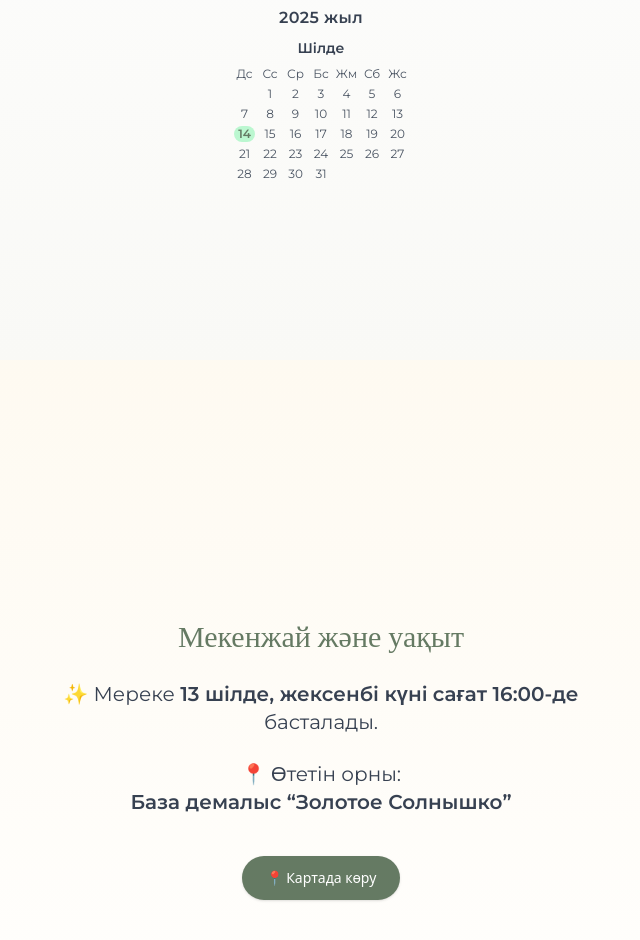
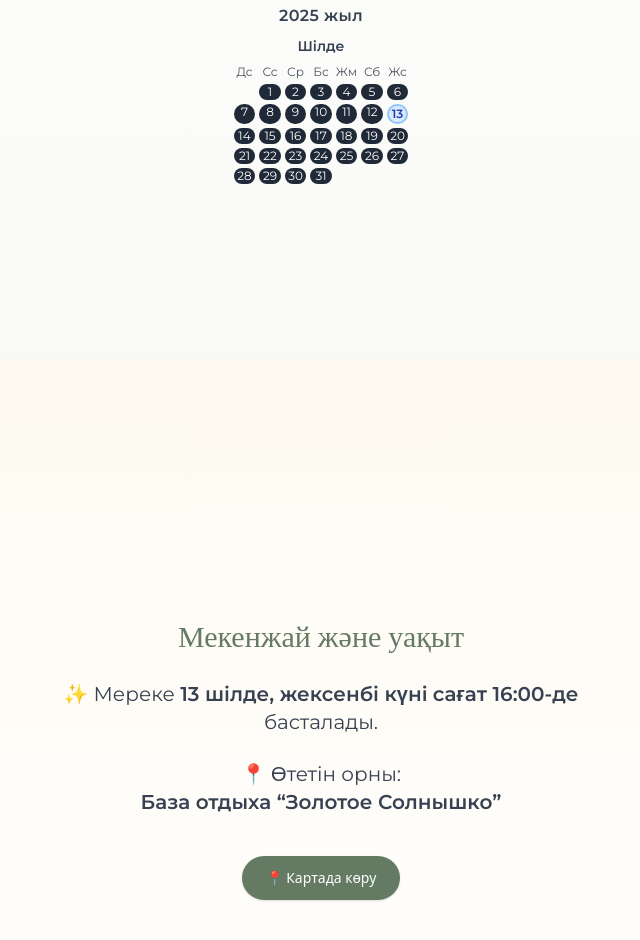
Before and after one commit to Enlyk-birthday/birthday, a plain HTML site: page index.html in a window 1280 px wide. Shown: the part 1240-2180 px from the top of the page, without its empty margins (319-959 px from the left). Drawn offline with nearby package versions, Linux system fonts and the light colour scheme.

Commit message:
index.html

```diff
--- a/index.html
+++ b/index.html
@@ -59,15 +59,45 @@
       <div class="font-semibold">Шілде</div>
       <div class="grid grid-cols-7 gap-1 text-xs text-gray-600 mt-2">
         <div>Дс</div><div>Сс</div><div>Ср</div><div>Бс</div><div>Жм</div><div>Сб</div><div>Жс</div>
-        <div></div><div>1</div><div>2</div><div>3</div><div>4</div><div>5</div><div>6</div>
-        <div>7</div><div>8</div><div>9</div><div>10</div><div>11</div><div>12</div><div>13</div>
-        <div class="bg-green-200 text-[#657a63] font-bold rounded-full">14</div>
-        <div>15</div><div>16</div><div>17</div><div>18</div><div>19</div><div>20</div><div>21</div>
-        <div>22</div><div>23</div><div>24</div><div>25</div><div>26</div><div>27</div><div>28</div>
-        <div>29</div><div>30</div><div>31</div>
+        <div></div>
+        <div class="bg-gray-800 text-white rounded-full">1</div>
+        <div class="bg-gray-800 text-white rounded-full">2</div>
+        <div class="bg-gray-800 text-white rounded-full">3</div>
+        <div class="bg-gray-800 text-white rounded-full">4</div>
+        <div class="bg-gray-800 text-white rounded-full">5</div>
+        <div class="bg-gray-800 text-white rounded-full">6</div>
+        <div class="bg-gray-800 text-white rounded-full">7</div>
+        <div class="bg-gray-800 text-white rounded-full">8</div>
+        <div class="bg-gray-800 text-white rounded-full">9</div>
+        <div class="bg-gray-800 text-white rounded-full">10</div>
+        <div class="bg-gray-800 text-white rounded-full">11</div>
+        <div class="bg-gray-800 text-white rounded-full">12</div>
+
+        <!-- 13: ерекше — көк стиль -->
+        <div class="bg-blue-100 text-blue-800 font-bold rounded-full border-2 border-blue-300">13</div>
+
+        <div class="bg-gray-800 text-white rounded-full">14</div>
+        <div class="bg-gray-800 text-white rounded-full">15</div>
+        <div class="bg-gray-800 text-white rounded-full">16</div>
+        <div class="bg-gray-800 text-white rounded-full">17</div>
+        <div class="bg-gray-800 text-white rounded-full">18</div>
+        <div class="bg-gray-800 text-white rounded-full">19</div>
+        <div class="bg-gray-800 text-white rounded-full">20</div>
+        <div class="bg-gray-800 text-white rounded-full">21</div>
+        <div class="bg-gray-800 text-white rounded-full">22</div>
+        <div class="bg-gray-800 text-white rounded-full">23</div>
+        <div class="bg-gray-800 text-white rounded-full">24</div>
+        <div class="bg-gray-800 text-white rounded-full">25</div>
+        <div class="bg-gray-800 text-white rounded-full">26</div>
+        <div class="bg-gray-800 text-white rounded-full">27</div>
+        <div class="bg-gray-800 text-white rounded-full">28</div>
+        <div class="bg-gray-800 text-white rounded-full">29</div>
+        <div class="bg-gray-800 text-white rounded-full">30</div>
+        <div class="bg-gray-800 text-white rounded-full">31</div>
       </div>
     </div>
   </section>
+
   <!-- 3-бет: Мекенжай және уақыт -->
   <section class="min-h-screen flex flex-col items-center justify-center px-6 py-20 bg-gradient-to-b from-[#fefaf1] to-white space-y-10">
     <div class="max-w-xl text-center montserrat space-y-6">
@@ -80,7 +110,7 @@
 
       <p class="text-lg md:text-xl text-gray-700 leading-relaxed">
         📍 Өтетін орны:<br>
-      <span class="font-semibold">База демалыс “Золотое Солнышко”</span>
+        <span class="font-semibold">База отдыха “Золотое Солнышко”</span>
       </p>
     </div>
 
@@ -89,5 +119,6 @@
       📍 Картада көру
     </a>
   </section>
+
 </body>
 </html>
```
Lines whose indentation alone changed are shown as unchanged.
